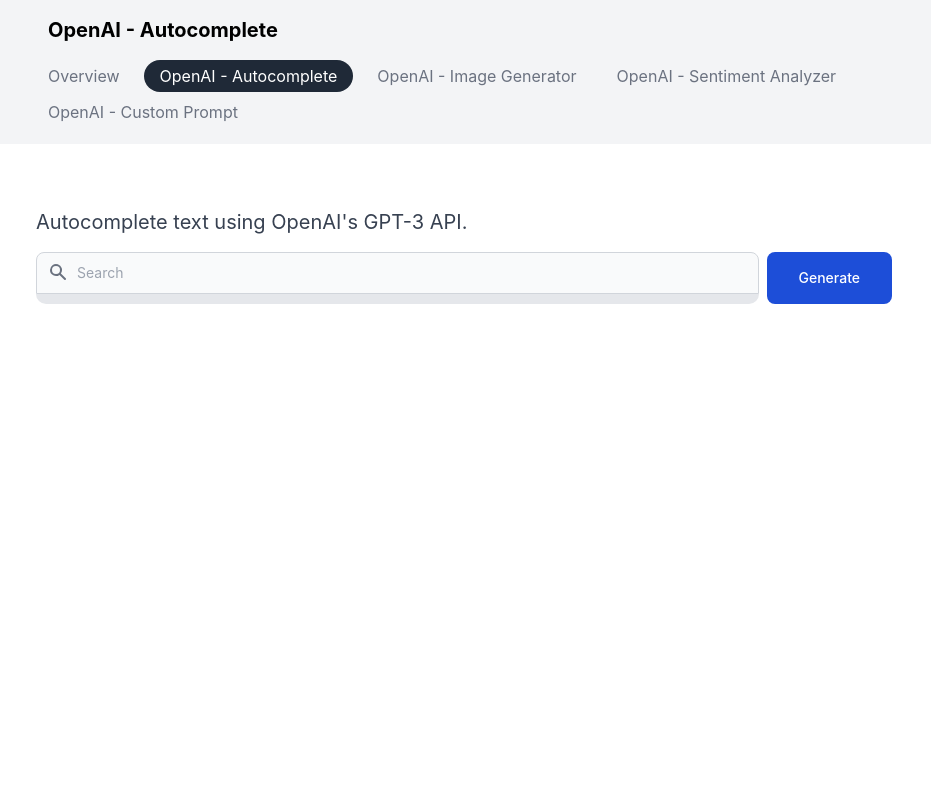
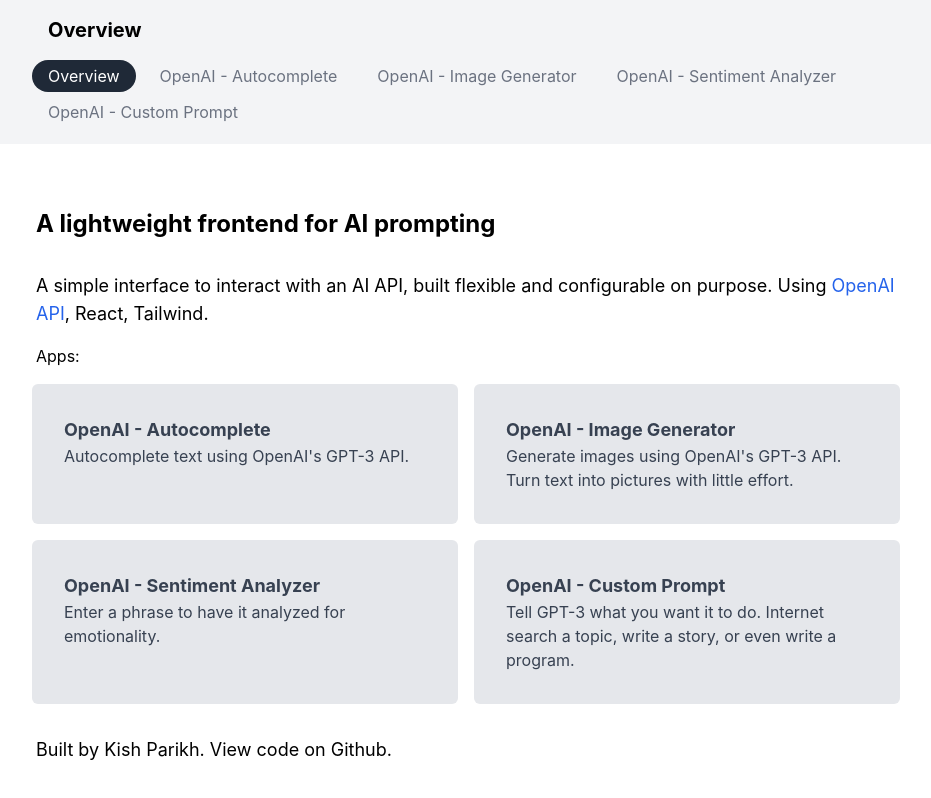
Before and after one commit to KishParikh13/ai-playground, a React (Create React App) app: page / in a window 1280 px wide. Shown: the whole page, without its empty margins (172-1103 px from the left). Built offline with nearby package versions, Linux system fonts and the light colour scheme.

Commit message:
Update starting tab

```diff
--- a/src/App.js
+++ b/src/App.js
@@ -3,7 +3,7 @@
 import Interface from "./Interface.jsx"
 
 function App() {
-  const [selectedApp, setSelectedApp] = useState(0)
+  const [selectedApp, setSelectedApp] = useState(-1)
 
   const apps = [
     {
```
